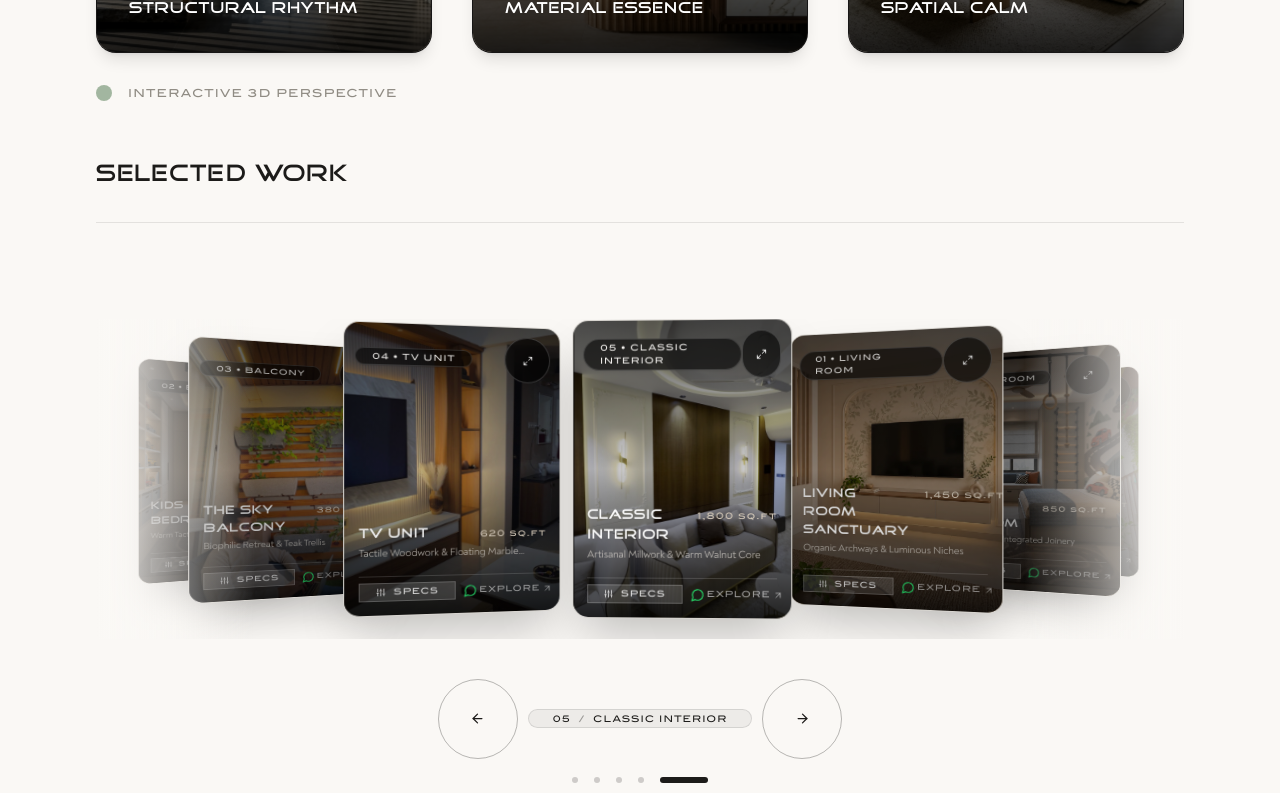
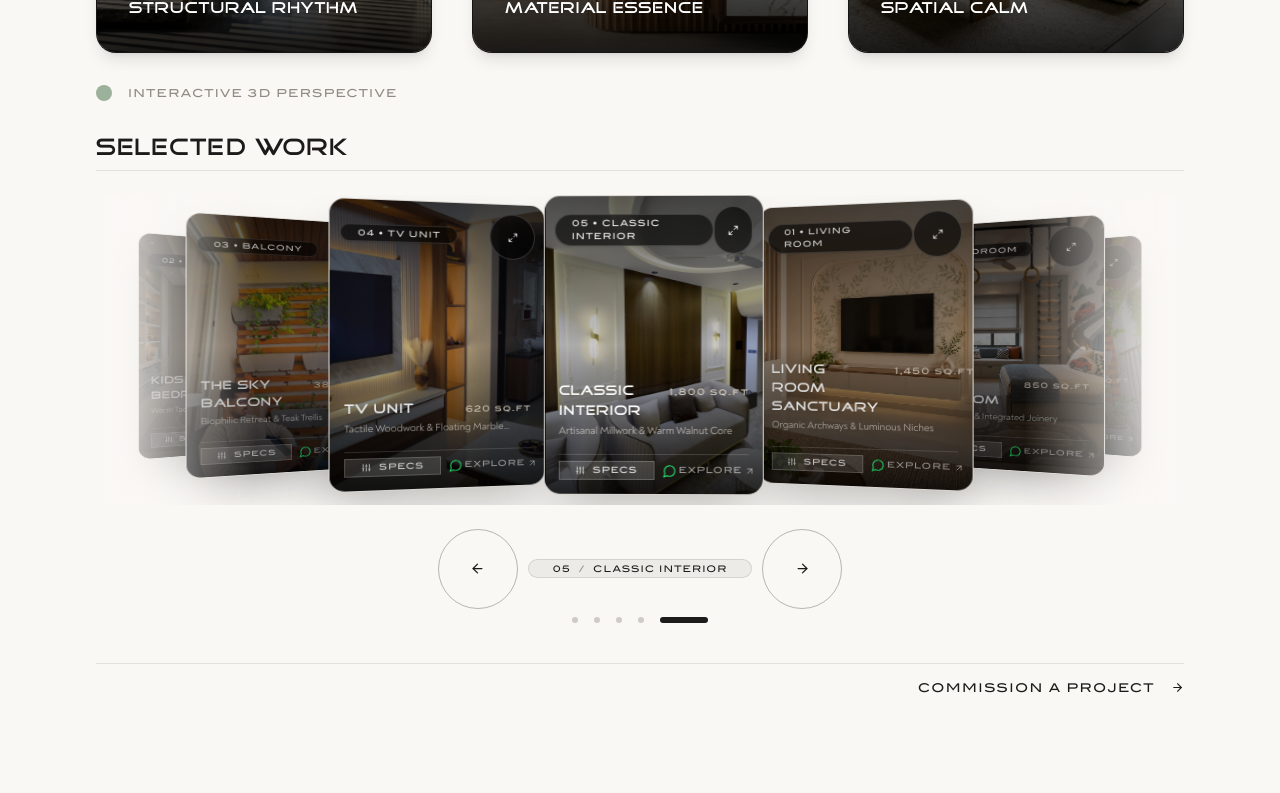
Before and after one commit to purva-de/antigravitytest, a React (Vite) app: page / in a window 1280 px wide. Shown: the part 2120-2913 px from the top of the page. Built offline with nearby package versions, Linux system fonts and the light colour scheme; the HTML template or start-up script is replaced by a standard one.

Commit message:
Tighten vertical whitespace and reduce gaps between carousel cards

```diff
--- a/src/components/SelectedWork.jsx
+++ b/src/components/SelectedWork.jsx
@@ -423,7 +423,7 @@ function CurvedPanoramaCarousel({ onSelectProject, onQuickView }) {
     if (w < 640) {
       cWidth = Math.min(170, Math.floor(w * 0.52));
       cHeight = Math.floor(cWidth * 1.36); // ~230px
-      cGap = 12;
+      cGap = 4;
       rad = 480;
       persp = 680;
       curve = 0.90;
@@ -431,7 +431,7 @@ function CurvedPanoramaCarousel({ onSelectProject, onQuickView }) {
     } else if (w < 1024) {
       cWidth = 195;
       cHeight = 265;
-      cGap = 14;
+      cGap = 4;
       rad = 620;
       persp = 760;
       curve = 0.88;
@@ -439,7 +439,7 @@ function CurvedPanoramaCarousel({ onSelectProject, onQuickView }) {
     } else {
       cWidth = 220;
       cHeight = 300;
-      cGap = 16;
+      cGap = 5;
       rad = 750;
       persp = 850;
       curve = 0.85;
@@ -675,7 +675,7 @@ function CurvedPanoramaCarousel({ onSelectProject, onQuickView }) {
   }, []);
 
   return (
-    <div className="w-full relative py-3 sm:py-6">
+    <div className="w-full relative py-0.5 sm:py-1">
       {/* ===================================================================== */}
       {/* 3D CYLINDRICAL PANORAMA STAGE                                          */}
       {/* ===================================================================== */}
@@ -695,7 +695,7 @@ function CurvedPanoramaCarousel({ onSelectProject, onQuickView }) {
         style={{
           perspective: `${dimensions.perspective}px`,
           perspectiveOrigin: '50% 50%',
-          height: `${dimensions.cardHeight + 20}px`
+          height: `${dimensions.cardHeight + 10}px`
         }}
         role="region"
         aria-roledescription="carousel"
@@ -734,7 +734,7 @@ function CurvedPanoramaCarousel({ onSelectProject, onQuickView }) {
       {/* ===================================================================== */}
       {/* NAVIGATION CONTROLS: Centered (←) (→) Circles matching Reference       */}
       {/* ===================================================================== */}
-      <div className="mt-3 sm:mt-5 flex flex-col items-center justify-center gap-2.5">
+      <div className="mt-2 sm:mt-3 flex flex-col items-center justify-center gap-1.5">
         {/* Centered Circular Arrow Buttons */}
         <nav
           className="flex items-center justify-center gap-2.5"
@@ -767,7 +767,7 @@ function CurvedPanoramaCarousel({ onSelectProject, onQuickView }) {
         </nav>
 
         {/* Five Micro Criteria Indicator Dots */}
-        <div className="flex items-center gap-2 mt-1" aria-hidden="true">
+        <div className="flex items-center gap-2 mt-0.5" aria-hidden="true">
           {CRITERIA_CONFIG.map((crit, idx) => (
             <button
               key={crit.id}
@@ -803,14 +803,14 @@ export default function SelectedWork({ onSelectProject }) {
   return (
     <section
       id="work"
-      className="pt-3 sm:pt-4 pb-4 sm:pb-6 bg-[#FAF8F5] dark:bg-[#121110] text-[#1C1B19] dark:text-[#FAF8F5] transition-colors duration-500 relative"
+      className="pt-1 sm:pt-1.5 pb-3 sm:pb-4 bg-[#FAF8F5] dark:bg-[#121110] text-[#1C1B19] dark:text-[#FAF8F5] transition-colors duration-500 relative"
       aria-label="Selected Architectural Work"
     >
       <div className="max-w-7xl mx-auto px-4 xs:px-6 sm:px-8 lg:px-12">
         {/* ===================================================================== */}
         {/* SECTION HEADER: Clean Title Only                                      */}
         {/* ===================================================================== */}
-        <div className="pb-3 sm:pb-4 border-b border-[#1C1B19]/10 dark:border-white/10 mb-4 sm:mb-6">
+        <div className="pb-1 sm:pb-1.5 border-b border-[#1C1B19]/10 dark:border-white/10 mb-1.5 sm:mb-2">
           <h2 className="font-serif text-base xs:text-lg sm:text-xl lg:text-2xl font-normal tracking-tight">
             SELECTED WORK
           </h2>
@@ -827,7 +827,7 @@ export default function SelectedWork({ onSelectProject }) {
         {/* ===================================================================== */}
         {/* BOTTOM CALLOUT ACTION                                                 */}
         {/* ===================================================================== */}
-        <div className="mt-6 sm:mt-8 pt-4 border-t border-[#1C1B19]/10 dark:border-white/10 flex items-center justify-end">
+        <div className="mt-3 sm:mt-4 pt-2 border-t border-[#1C1B19]/10 dark:border-white/10 flex items-center justify-end">
           <a
             href="#contact"
             className="inline-flex items-center gap-2 text-xs font-mono tracking-[0.18em] uppercase font-medium text-[#1C1B19] dark:text-[#FAF8F5] hover-underline-animation group"
```
